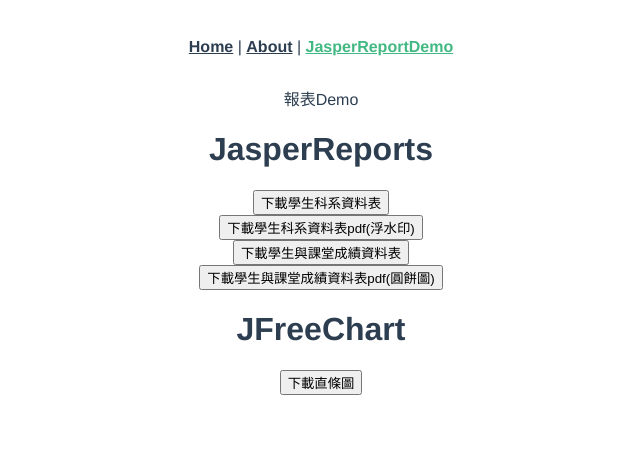
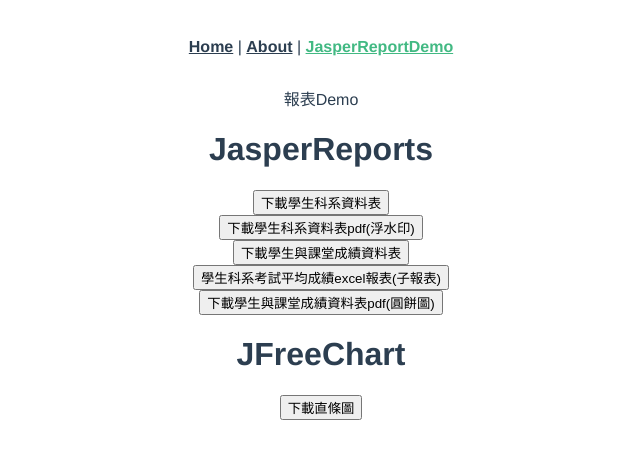
Before and after one commit to Jesse7073/2024IThome_Demo_Front, a Vue app: page /#/jasperDemo in a window 1280 px wide. Shown: the top 458 px of the page, without its empty margins (319-959 px from the left). Built offline with nearby package versions, Linux system fonts and the light colour scheme.

Commit message:
串接 匯出子報表demo excel API

```diff
--- a/src/api/JasperReportApi.js
+++ b/src/api/JasperReportApi.js
@@ -17,6 +17,11 @@
         return result;
     },
 
+    async getDepartmentCourseScoreAverageDataReport() {
+        const result = httpBlob.get(`/jasper/departmentCourseScoreAverageDataReport`);
+        return result;
+    },
+
     async getStudentAndDepartmentDataPieChartReport() {
         const result = httpBlob.get(`/jasper/studentAndDepartmentDataPieChartReport`);
         return result;
--- a/src/views/JasperDemo/JasperDemo.js
+++ b/src/views/JasperDemo/JasperDemo.js
@@ -31,6 +31,11 @@
         FileUtil.downloadFile(result);
       },
 
+      async downloadDepartmentCourseScoreAverageDataReport() {
+        let result = await JasperReportApi.getDepartmentCourseScoreAverageDataReport();
+        FileUtil.downloadFile(result);
+      },
+
       // jFreeChart
       async downloadBarChartImage() {
         await JFreeChartApi.getBarChartImage();
--- a/src/views/JasperDemo/JasperDemo.vue
+++ b/src/views/JasperDemo/JasperDemo.vue
@@ -12,6 +12,9 @@
             <button @click="downloadStudentCourseScoreDataReportExcel">下載學生與課堂成績資料表</button>
         </div>
         <div>
+            <button @click="downloadDepartmentCourseScoreAverageDataReport">學生科系考試平均成績excel報表(子報表)</button>
+        </div>
+        <div>
             <button @click="downloadStudentAndDepartmentDataPieChartReport">下載學生與課堂成績資料表pdf(圓餅圖)</button>
         </div>
 
```
